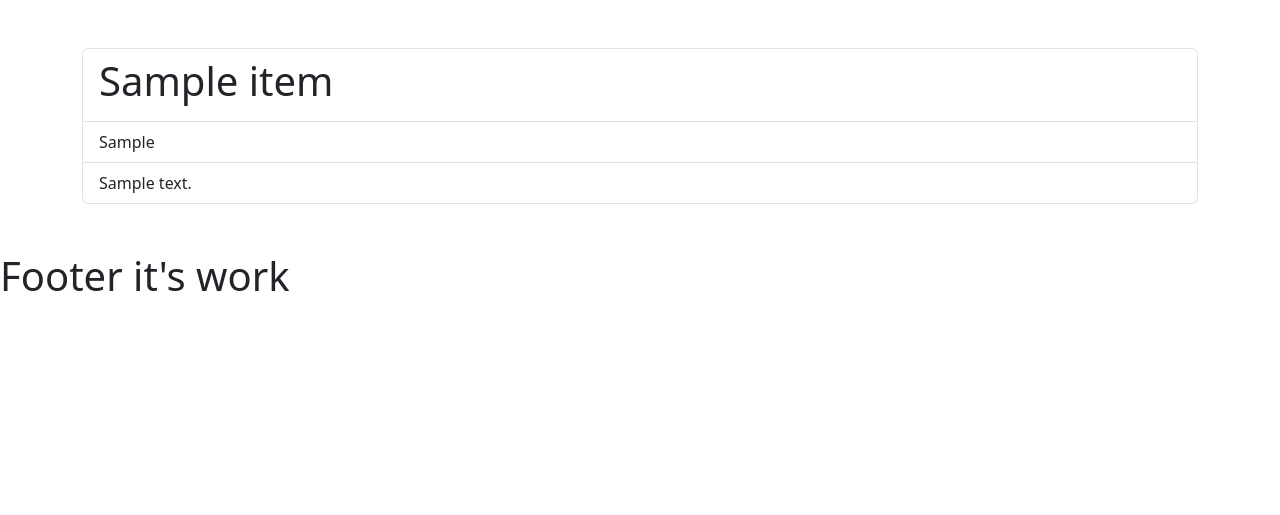
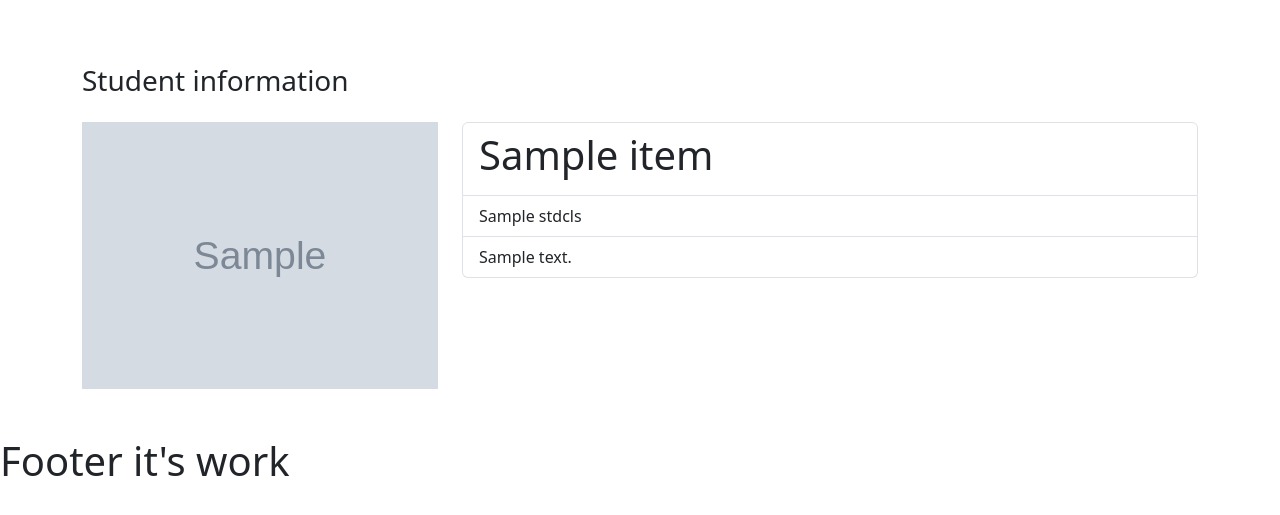
Before and after one commit to dinmohammad/crud-django-fastapi-mysql, a Django app: page /student-details/1 in a window 1280 px wide. Shown: the part 56-571 px from the top of the page. Run offline with Django 4.2, Linux system fonts and the light colour scheme; tables that the repository leaves empty hold one stand-in row (values such as "Sample post"); grey boxes marked "Sample" are stand-in pictures; a database or web service that is not in the repository returns one stand-in record (values such as "Sample title"); data that the repository does not hold is empty.

Commit message:
img show details page

```diff
--- a/myschool_django/template/pages/studentDetails.html
+++ b/myschool_django/template/pages/studentDetails.html
@@ -5,12 +5,20 @@
         <div class="container">
             <div class="row">
                 <div class="col-md-12">
+                    <div class="top-wrapper my-3 d-flex gap-3">
+                        <h3>Student information</h3>
+                    </div>
+                </div>
+                <div class="col-md-4">
+                    <img src="{{ data.imageUrl }}" height="auto" width="100%">
+                </div>
+                <div class="col-md-8">
                     <ul class="list-group">
-                      <li class="list-group-item">
+                        <li class="list-group-item">
                           <h1>{{ data.name }}</h1>
-                      </li>
-                      <li class="list-group-item">{{ data.stdCls }}</li>
-                      <li class="list-group-item">{{ data.details }}</li>
+                        </li>
+                        <li class="list-group-item">{{ data.stdcls }}</li>
+                        <li class="list-group-item">{{ data.details }}</li>
                     </ul>
                 </div>
             </div>
```
